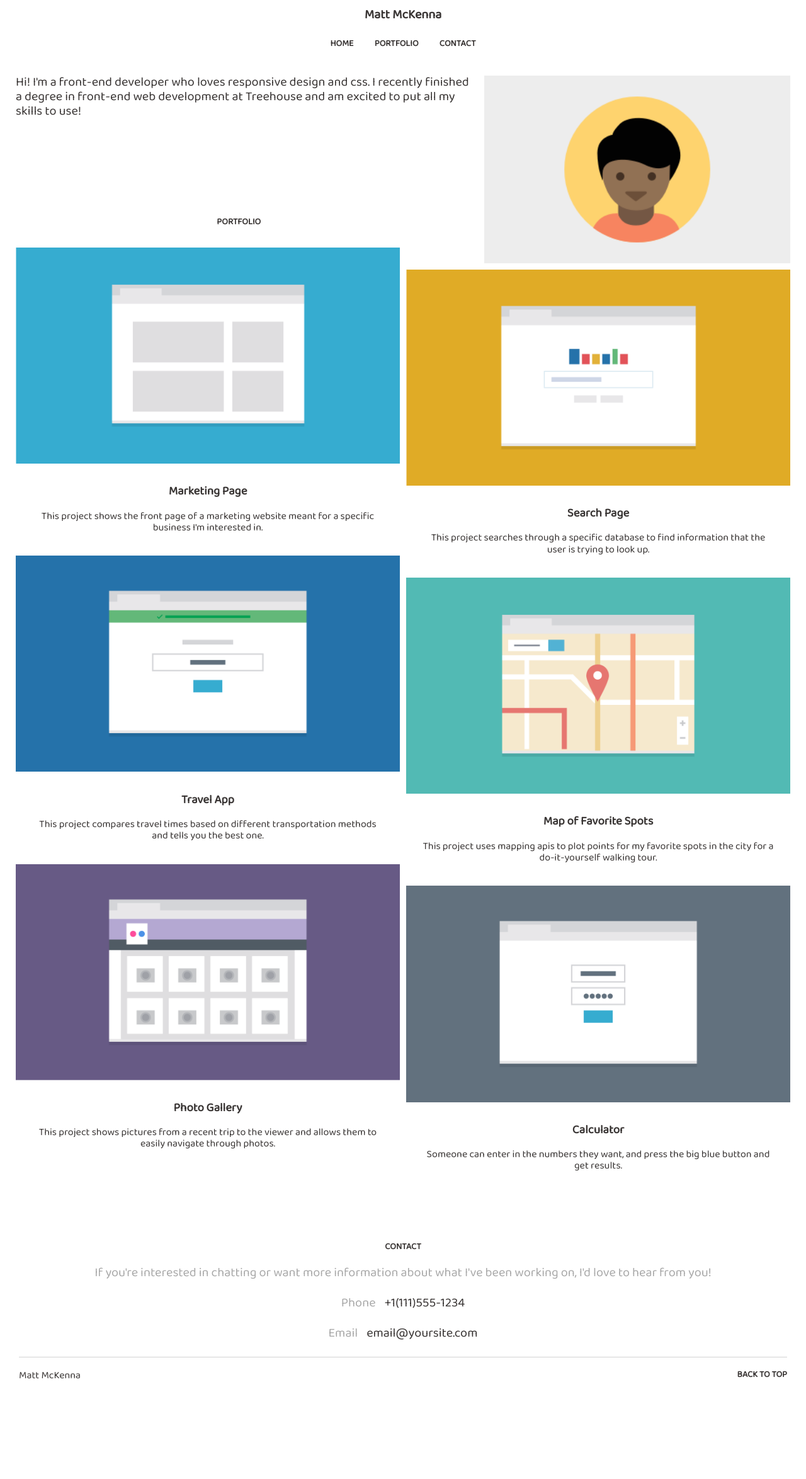
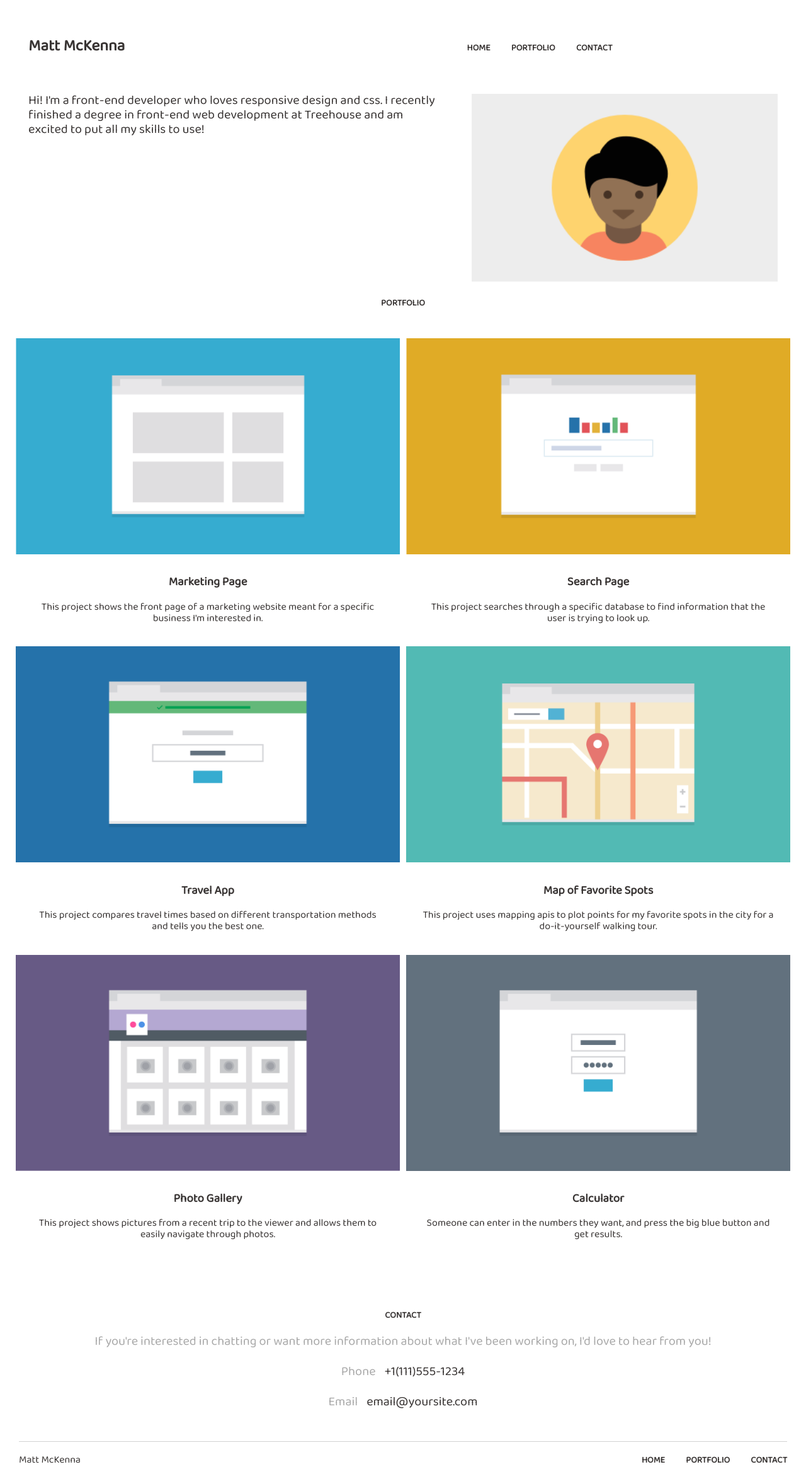
Before and after one commit to mrmckenna/TechDegree-Project-2, a plain HTML site: page index.html in a window 1280 px wide. Shown: the whole page at 63% size. Before the commit the page ends 2263 px from the top, so only its background shows below. Drawn offline with Linux system fonts and the light colour scheme.

Commit message:
Desktop Layout
Header/footer layout

```diff
--- a/css/style.css
+++ b/css/style.css
@@ -22,6 +22,7 @@
   }
 
   h1 {
+    padding-bottom: 20px;
     font-size: 20px;
   }
 
@@ -68,12 +69,12 @@
     padding-top: 10px;
   }
 
-  .nav {
+  .main-nav {
     margin: 0 auto;
     padding: 0;
   }
 
-  .nav li {
+  .main-nav li {
     padding: 0 0 20px 0;
     font-size: 14px;
     text-transform: uppercase;
@@ -136,11 +137,15 @@
 
   @media (min-width: 768px) {
 
+    .name {
+      padding-top: 30px;
+    }
+
     .main-nav {
       padding-bottom: 30px;
     }
 
-    .nav li {
+    .main-nav li {
       display: inline-block;
       padding: 0 15px;
     }
@@ -202,7 +207,28 @@
       padding-left: 5px;
     }
 
+    .back {
+      display: none;
+    }
 
+    .footer-nav {
+      text-align: right;
+      margin: 0;
+      padding-top: 10px;
+    }
+
+    .footer-nav li {
+      display: inline-block;
+      list-style: none;
+      font-size: 14px;
+      text-transform: uppercase;
+      font-weight: bold;
+      padding-left: 30px;
+    }
+
+    .main-footer {
+      padding-bottom: 50px;
+    }
 
     .clearfix::after {
       content: "";
@@ -211,3 +237,79 @@
     }
 
   }
+
+
+
+  @media (min-width: 1024px) {
+
+    .main-header {
+      box-sizing: border-box;
+      text-align: left;
+      padding: 60px 0 60px 45px;
+    }
+
+    .name {
+      padding-right: 525px;
+      font-size: 25px;
+    }
+
+    .main-nav {
+      text-align: right;
+    }
+
+    .name,
+    .main-nav {
+      display: inline;
+    }
+
+    .intro p {
+      margin: 0;
+      padding-left: 45px;
+    }
+
+    .profile {
+      padding: 0 45px 0 45px;
+    }
+
+    .portfolio {
+      padding-top: 100px;
+    }
+
+    #portfolio {
+      padding-bottom: 25px;
+    }
+
+    .chat {
+      padding-bottom: 25px;
+    }
+
+    .back {
+      display: none;
+    }
+
+    .footer-nav {
+      text-align: right;
+      margin: 0;
+      padding-top: 10px;
+    }
+
+    .footer-nav li {
+      display: inline-block;
+      list-style: none;
+      font-size: 14px;
+      text-transform: uppercase;
+      font-weight: bold;
+    }
+
+    .main-footer {
+      padding-bottom: 0;
+    }
+
+
+
+
+
+
+
+
+  }
--- a/index.html
+++ b/index.html
@@ -12,17 +12,15 @@
 
 <body>
 
-  <header>
-    <h1>Matt McKenna</h1>
-  </header>
+  <header class="main-header">
+    <h1 class="name">Matt McKenna</h1>
 
-  <nav class="main-nav">
-    <ul class="nav">
+    <ul class="main-nav">
         <li><a href="#">Home</a></li>
         <li><a href="#portfolio">Portfolio</a></li>
         <li><a href="#contact">Contact</a></li>
     </ul>
-  </nav>
+  </header>
 
   <main>
     <section class="intro">
@@ -31,12 +29,11 @@
           Treehouse and am excited to put all my skills to use!</p>
     </section>
 
-    <section>
+    <section class="portfolio">
       <h2 id="portfolio">Portfolio</h2>
-    </section>
 
     <section class="clearfix">
-      <div class="primary col">
+      <div class="primary col first">
         <img class="image" src="img/portfolio-1.png" alt="Marketing Page Preview">
         <h3>Marketing Page</h3>
         <p>This project shows the front page of a marketing website meant for a specific business I'm interested in.</p>
@@ -76,6 +73,7 @@
     <section class="contact">
       <h2 id="contact">Contact</h2>
     </section>
+  </section>
 
     <section class="chat">
       <p>If you're interested in chatting or want more information about what I've been working on, I'd love to hear from you!</p>
@@ -87,6 +85,11 @@
   <footer class="main-footer clearfix">
     <div class="container">
       <p>Matt McKenna</p>
+      <ul class="footer-nav">
+        <li><a href="#">Home</a></li>
+        <li><a href="#portfolio">Portfolio</a></li>
+        <li><a href="#contact">Contact</a></li>
+     </ul>
       <a href="#" class="back">Back To Top</a>
     </div>
   </footer>
```
